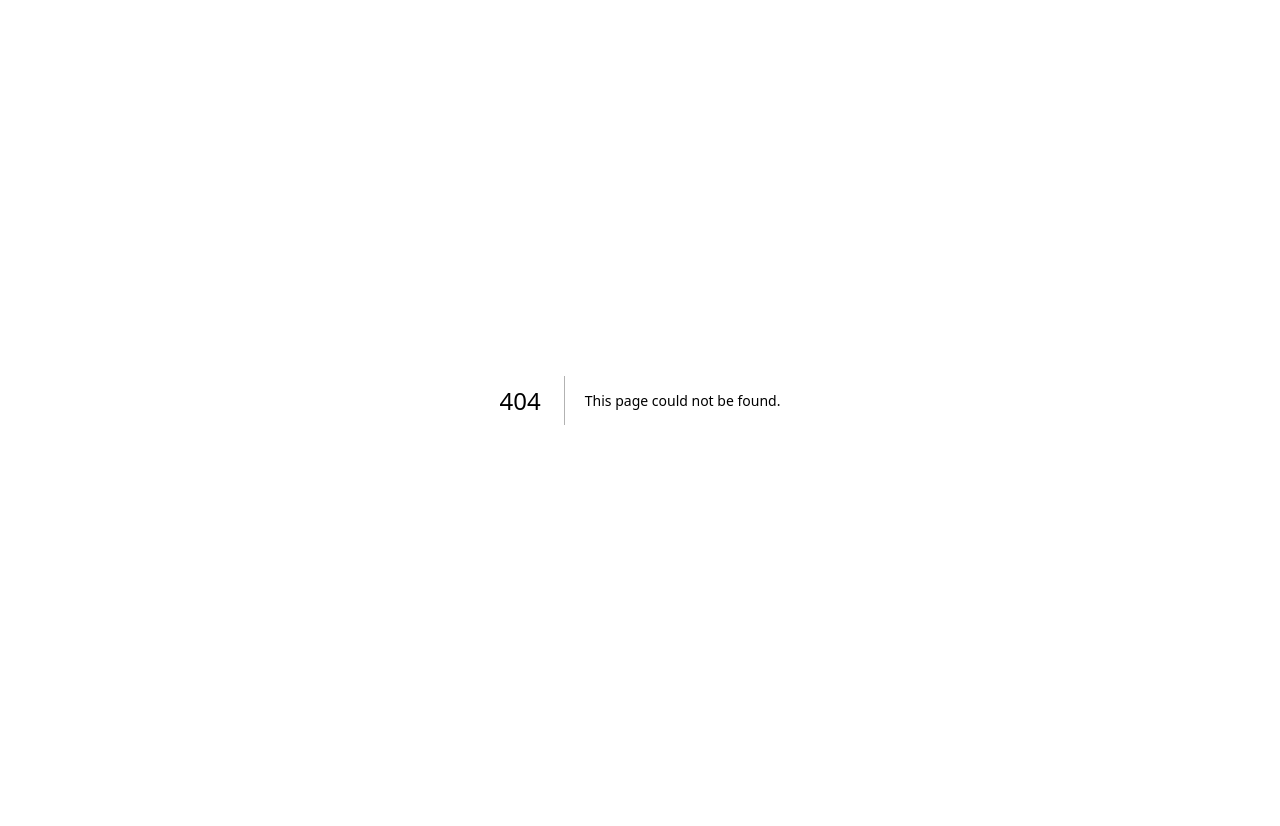
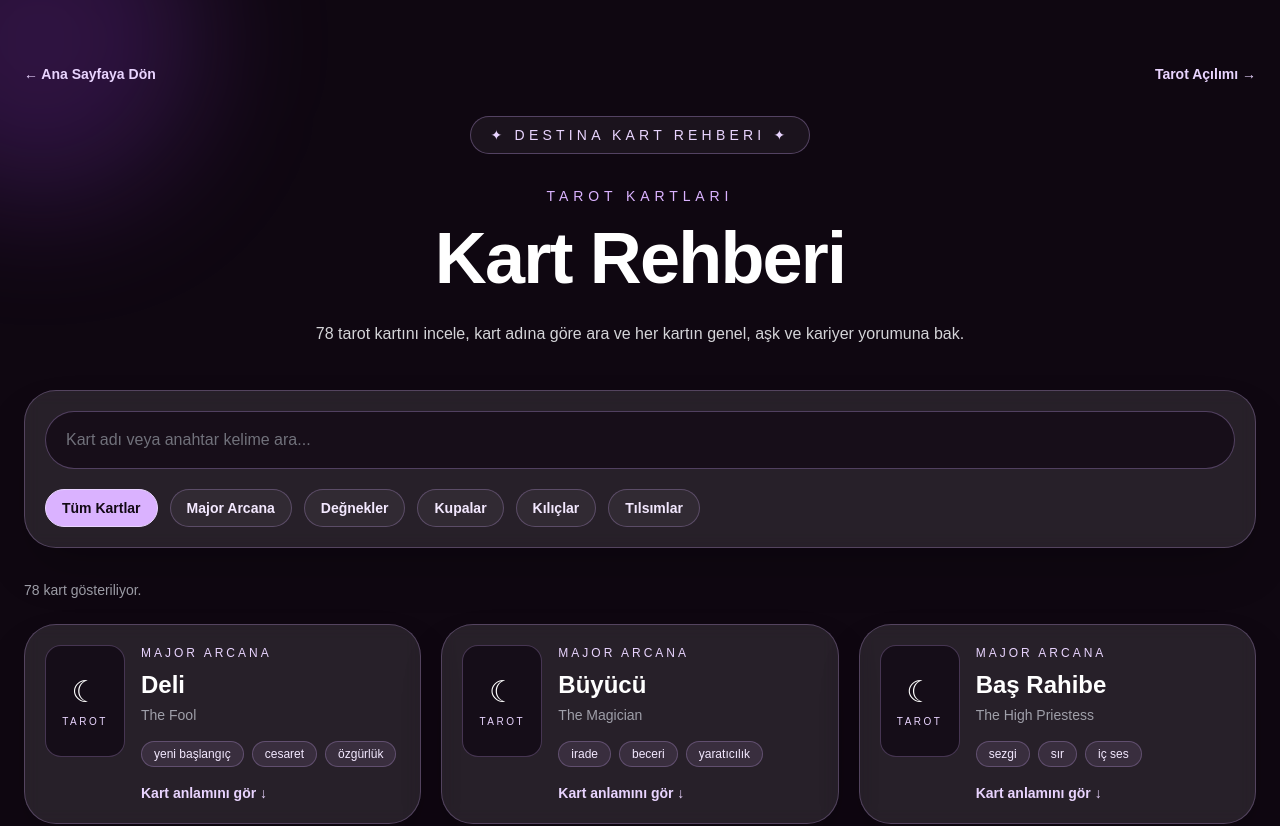
Before and after one commit to ennurekmekci/destina-tarot, a Next.js app: page /cards in a window 1280 px wide. Before the commit this address had no page. Shown: the top 826 px of the page. Before the commit the page ends 800 px from the top, so only its background shows below. Built offline with nearby package versions, Linux system fonts and the light colour scheme.

Commit message:
Add tarot card guide page

```diff
--- /dev/null
+++ b/app/cards/page.tsx
@@ -0,0 +1,245 @@
+"use client";
+
+import Link from "next/link";
+import { useMemo, useState } from "react";
+import PageShell from "@/components/PageShell";
+import { tarotCards, type TarotCard } from "@/data/tarotCards";
+
+type CardGroup = "all" | "major" | "wands" | "cups" | "swords" | "pentacles";
+
+const cardGroups: { id: CardGroup; label: string }[] = [
+  { id: "all", label: "Tüm Kartlar" },
+  { id: "major", label: "Major Arcana" },
+  { id: "wands", label: "Değnekler" },
+  { id: "cups", label: "Kupalar" },
+  { id: "swords", label: "Kılıçlar" },
+  { id: "pentacles", label: "Tılsımlar" },
+];
+
+function getCardGroup(card: TarotCard): CardGroup {
+  if (card.id >= 1 && card.id <= 22) {
+    return "major";
+  }
+
+  if (card.id >= 23 && card.id <= 36) {
+    return "wands";
+  }
+
+  if (card.id >= 37 && card.id <= 50) {
+    return "cups";
+  }
+
+  if (card.id >= 51 && card.id <= 64) {
+    return "swords";
+  }
+
+  return "pentacles";
+}
+
+export default function CardsPage() {
+  const [searchTerm, setSearchTerm] = useState("");
+  const [selectedGroup, setSelectedGroup] = useState<CardGroup>("all");
+  const [openCardId, setOpenCardId] = useState<number | null>(null);
+
+  const filteredCards = useMemo(() => {
+    const normalizedSearch = searchTerm.toLocaleLowerCase("tr-TR").trim();
+
+    return tarotCards.filter((card) => {
+      const matchesGroup =
+        selectedGroup === "all" || getCardGroup(card) === selectedGroup;
+
+      const searchableText = `
+        ${card.turkishName}
+        ${card.name}
+        ${card.keywords.join(" ")}
+        ${card.generalMeaning}
+        ${card.loveMeaning}
+        ${card.careerMeaning}
+      `.toLocaleLowerCase("tr-TR");
+
+      const matchesSearch =
+        normalizedSearch.length === 0 ||
+        searchableText.includes(normalizedSearch);
+
+      return matchesGroup && matchesSearch;
+    });
+  }, [searchTerm, selectedGroup]);
+
+  return (
+    <PageShell className="flex min-h-screen max-w-7xl flex-col items-center py-12 md:py-16">
+      <div className="mb-8 flex w-full flex-wrap items-center justify-between gap-4">
+        <Link
+          href="/"
+          className="text-sm font-semibold text-purple-200 transition hover:text-purple-100"
+        >
+          ← Ana Sayfaya Dön
+        </Link>
+
+        <Link
+          href="/tarot"
+          className="text-sm font-semibold text-purple-200 transition hover:text-purple-100"
+        >
+          Tarot Açılımı →
+        </Link>
+      </div>
+
+      <div className="mb-8 rounded-full border border-purple-300/30 bg-white/5 px-5 py-2 text-sm uppercase tracking-[0.3em] text-purple-200">
+        ✦ Destina Kart Rehberi ✦
+      </div>
+
+      <div className="mb-10 max-w-3xl text-center">
+        <p className="mb-4 text-sm uppercase tracking-[0.35em] text-purple-300">
+          Tarot Kartları
+        </p>
+
+        <h1 className="mb-6 text-5xl font-bold tracking-tight text-white md:text-7xl">
+          Kart Rehberi
+        </h1>
+
+        <p className="leading-8 text-zinc-300">
+          78 tarot kartını incele, kart adına göre ara ve her kartın genel, aşk
+          ve kariyer yorumuna bak.
+        </p>
+      </div>
+
+      <div className="mb-8 w-full rounded-[2rem] border border-purple-300/25 bg-white/10 p-5 shadow-2xl backdrop-blur">
+        <input
+          value={searchTerm}
+          onChange={(event) => setSearchTerm(event.target.value)}
+          placeholder="Kart adı veya anahtar kelime ara..."
+          className="mb-5 w-full rounded-full border border-purple-300/30 bg-[#120914]/70 px-5 py-4 text-white outline-none placeholder:text-zinc-500 focus:border-purple-300"
+        />
+
+        <div className="flex flex-wrap gap-3">
+          {cardGroups.map((group) => (
+            <button
+              key={group.id}
+              type="button"
+              onClick={() => setSelectedGroup(group.id)}
+              className={`rounded-full border px-4 py-2 text-sm font-semibold transition ${
+                selectedGroup === group.id
+                  ? "border-purple-200 bg-purple-300 text-[#120914]"
+                  : "border-purple-300/25 bg-white/5 text-purple-100 hover:border-purple-200/60"
+              }`}
+            >
+              {group.label}
+            </button>
+          ))}
+        </div>
+      </div>
+
+      <p className="mb-6 w-full text-left text-sm text-zinc-400">
+        {filteredCards.length} kart gösteriliyor.
+      </p>
+
+      <div className="grid w-full gap-5 md:grid-cols-2 xl:grid-cols-3">
+        {filteredCards.map((card) => {
+          const isOpen = openCardId === card.id;
+
+          return (
+            <article
+              key={card.id}
+              className="overflow-hidden rounded-[2rem] border border-purple-300/25 bg-white/10 text-left shadow-2xl backdrop-blur transition hover:border-purple-200/50"
+            >
+              <button
+                type="button"
+                onClick={() => setOpenCardId(isOpen ? null : card.id)}
+                className="w-full p-5 text-left"
+              >
+                <div className="flex gap-4">
+                  <div className="flex h-28 w-20 shrink-0 items-center justify-center overflow-hidden rounded-2xl border border-purple-300/25 bg-[#120914]/80">
+                    {card.image ? (
+                      <img
+                        src={card.image}
+                        alt={card.turkishName}
+                        className="h-full w-full object-cover"
+                      />
+                    ) : (
+                      <div className="text-center">
+                        <p className="text-3xl">☾</p>
+                        <p className="mt-1 text-[10px] uppercase tracking-[0.25em] text-purple-200">
+                          Tarot
+                        </p>
+                      </div>
+                    )}
+                  </div>
+
+                  <div className="min-w-0 flex-1">
+                    <p className="mb-2 text-xs uppercase tracking-[0.25em] text-purple-200">
+                      {getCardGroup(card) === "major"
+                        ? "Major Arcana"
+                        : cardGroups.find(
+                            (group) => group.id === getCardGroup(card),
+                          )?.label}
+                    </p>
+
+                    <h2 className="text-2xl font-bold leading-8 text-white">
+                      {card.turkishName}
+                    </h2>
+
+                    <p className="mt-1 text-sm text-zinc-400">{card.name}</p>
+
+                    <div className="mt-4 flex flex-wrap gap-2">
+                      {card.keywords.slice(0, 3).map((keyword) => (
+                        <span
+                          key={keyword}
+                          className="rounded-full border border-purple-300/25 bg-purple-300/10 px-3 py-1 text-xs text-purple-100"
+                        >
+                          {keyword}
+                        </span>
+                      ))}
+                    </div>
+
+                    <p className="mt-4 text-sm font-semibold text-purple-200">
+                      {isOpen ? "Kart anlamını kapat ↑" : "Kart anlamını gör ↓"}
+                    </p>
+                  </div>
+                </div>
+              </button>
+
+              {isOpen && (
+                <div className="space-y-5 border-t border-purple-300/20 px-5 pb-6 pt-5">
+                  <div>
+                    <p className="mb-2 text-sm uppercase tracking-[0.25em] text-purple-200">
+                      Genel Yorum
+                    </p>
+                    <p className="leading-8 text-zinc-200">
+                      {card.generalMeaning}
+                    </p>
+                  </div>
+
+                  <div>
+                    <p className="mb-2 text-sm uppercase tracking-[0.25em] text-purple-200">
+                      Aşk Yorumu
+                    </p>
+                    <p className="leading-8 text-zinc-200">
+                      {card.loveMeaning}
+                    </p>
+                  </div>
+
+                  <div>
+                    <p className="mb-2 text-sm uppercase tracking-[0.25em] text-purple-200">
+                      Kariyer Yorumu
+                    </p>
+                    <p className="leading-8 text-zinc-200">
+                      {card.careerMeaning}
+                    </p>
+                  </div>
+                </div>
+              )}
+            </article>
+          );
+        })}
+      </div>
+
+      {filteredCards.length === 0 && (
+        <div className="mt-10 rounded-[2rem] border border-purple-300/25 bg-white/10 p-8 text-center shadow-2xl backdrop-blur">
+          <p className="text-xl font-bold text-white">Kart bulunamadı.</p>
+          <p className="mt-3 text-zinc-300">
+            Farklı bir kart adı veya anahtar kelime deneyebilirsin.
+          </p>
+        </div>
+      )}
+    </PageShell>
+  );
+}
--- a/app/page.tsx
+++ b/app/page.tsx
@@ -21,7 +21,7 @@ export default function Home() {
         gelecek zaman akışında sembolik bir yorum al.
       </p>
 
-      <div className="grid w-full max-w-3xl gap-5 md:grid-cols-2">
+      <div className="grid w-full max-w-5xl gap-5 md:grid-cols-3">
         <FeatureCard
           href="/tarot"
           icon="🃏"
@@ -35,6 +35,13 @@ export default function Home() {
           title="Açılım Geçmişi"
           description="Önceki açılımlarını, çıkan kartları ve özet yorumlarını tekrar incele."
         />
+
+        <FeatureCard
+          href="/cards"
+          icon="✦"
+          title="Kart Rehberi"
+          description="78 tarot kartını incele, kart adına göre ara ve yorumlarını gör."
+        />
       </div>
     </PageShell>
   );
```
